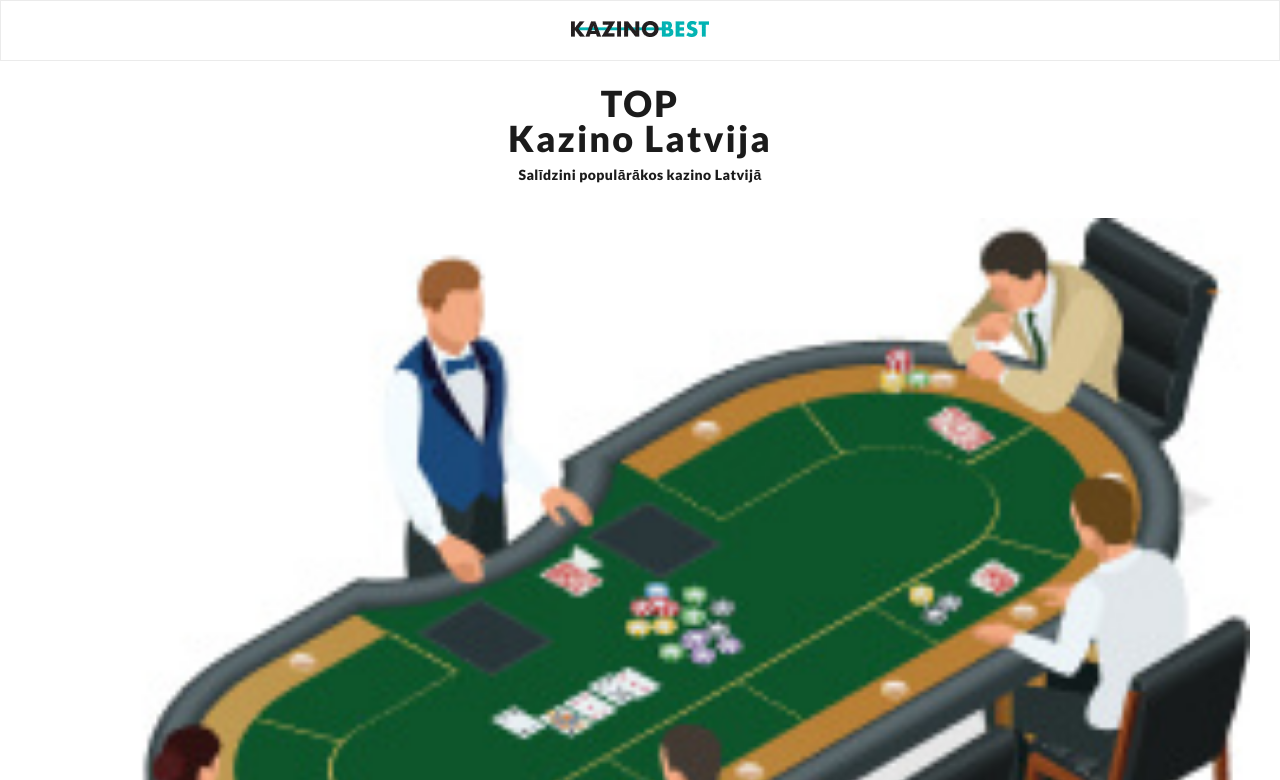
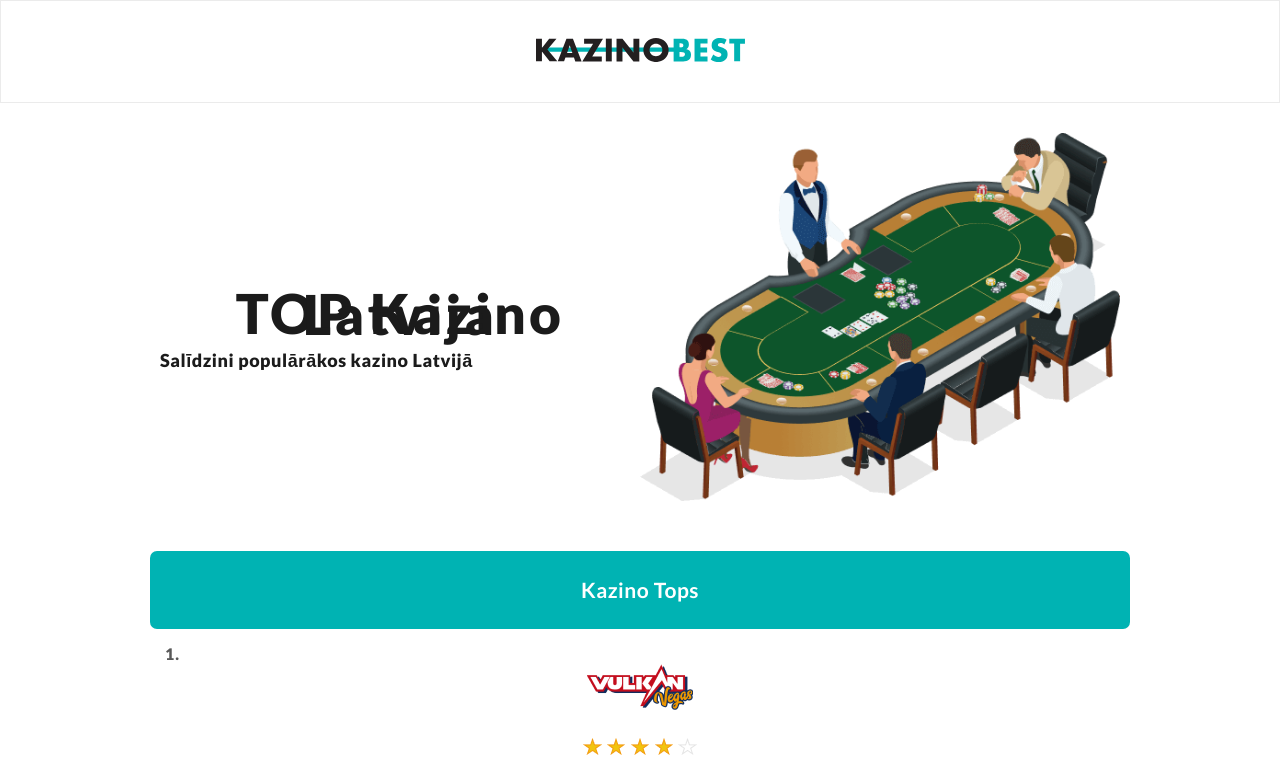
Before and after one commit to mambetov90/kazino-best, a website: page index.html in a window 1280 px wide. Shown: the top 780 px of the page. Drawn offline with Linux system fonts and the light colour scheme.

Commit message:
desktop v adapt header and intro

```diff
--- a/index.html
+++ b/index.html
@@ -16,19 +16,20 @@
   <body>
     <header class="header">
       <div class="header__title">
-        <img class="label" src="./images/label.jpg" alt="" />
+        <div class="header__title_label">
+          <img class="label" src="./images/label.svg" alt="" />
+        </div>
       </div>
     </header>
     <div class="main">
       <div class="main__intro">
-        <h1 class="main__intro_text">
-          TOP <br />
-          Kazino Latvija
-        </h1>
-        <h2 class="main__intro_subtext">
-          Salīdzini populārākos kazino Latvijā
-        </h2>
-        <img class="main__intro_img" src="./images/kasino-table.jpg" alt="" />
+        <div class="main__intro_header">
+          <div class="main__intro_text">TOP Kazino Latvija</div>
+          <div class="main__intro_subtext">
+            Salīdzini populārākos kazino Latvijā
+          </div>
+        </div>
+        <img class="main__intro_img" src="./images/kasino-table.png" alt="" />
       </div>
       <div class="container">
         <div class="table">
--- a/scss/_core.scss
+++ b/scss/_core.scss
@@ -40,7 +40,7 @@
 
 .container {
   width: 100%;
-  max-width: 1060px;
-  padding: 0 160px;
+  max-width: 100%;
+  padding: 0 150px;
   margin: 0 auto;
 }
--- a/scss/header.scss
+++ b/scss/header.scss
@@ -1,13 +1,19 @@
 .header {
   display: block;
+  height: 100%;
 }
 .header__title {
   border: 1px solid #ebebeb;
   align-items: center;
   text-align: center;
 }
-@media screen and (min-width: 375px) {
+.label {
+  padding: 20px 0;
+  max-width: 140px;
+}
+@media screen and (min-width: 1025px) {
   .label {
-    padding: 20px 0;
+    padding: 37px 0;
+    max-width: 220px;
   }
 }
--- a/scss/intro-banner.scss
+++ b/scss/intro-banner.scss
@@ -1,28 +1,22 @@
-@media screen and (min-width: 375px) {
-  .container {
-    padding: 0 10px;
-  }
-  .main__intro {
-    margin: 25px 30px 25px;
-  }
-}
 .main__intro {
+  padding: 25px 10px 25px 20px;
   display: block;
   font-style: normal;
   color: var(--cBlack);
   justify-content: center;
 }
 .main__intro_text {
+  padding-bottom: 10px;
   font-weight: 800;
   font-size: 36px;
   line-height: 35px;
-  padding-bottom: 10px;
   display: flex;
   align-items: center;
   text-align: center;
   justify-content: center;
   letter-spacing: 0.06em;
 }
+
 .main__intro_subtext {
   font-weight: 800;
   font-size: 14px;
@@ -40,3 +34,30 @@
   object-fit: contain;
   display: block;
 }
+@media screen and (min-width: 1025px) {
+  .main__intro {
+    padding: 30px 160px 50px 160px;
+    display: flex;
+  }
+  .main__intro_header {
+    display: block;
+    padding-top: 180px;
+    width: 50%;
+  }
+  .main__intro_text {
+    justify-content: flex-start;
+    display: flex;
+    font-size: 55px;
+    line-height: 1.2px;
+  }
+  .main__intro_subtext {
+    display: flex;
+    justify-content: flex-start;
+    padding-top: 25px;
+    font-size: 18px;
+    line-height: 1.2;
+  }
+  .main__intro_img {
+    width: 50%;
+  }
+}
--- a/scss/kasino-top.scss
+++ b/scss/kasino-top.scss
@@ -1,3 +1,6 @@
+.container {
+  padding: 0 10px;
+}
 .table {
   align-items: center;
   text-align: center;
@@ -92,3 +95,11 @@
   letter-spacing: 0.06em;
   color: var(--cWhite);
 }
+@media screen and (min-width: 1025px) {
+  .container {
+    padding: 0 150px;
+  }
+  .table__title {
+    border-radius: 7px;
+  }
+}
```
Also changed, not shown: images/kasino-table.png (added), images/label.svg (added), scss/header.css, scss/intro-banner.css, scss/kasino-top.css, style.css.
